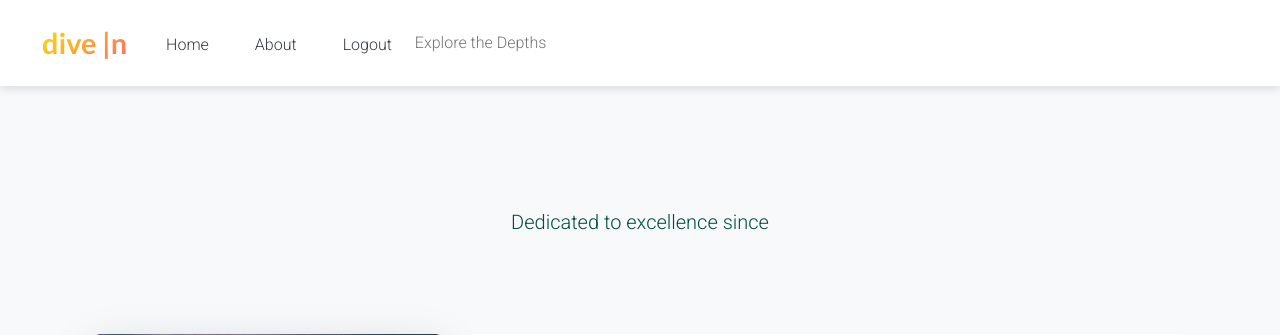
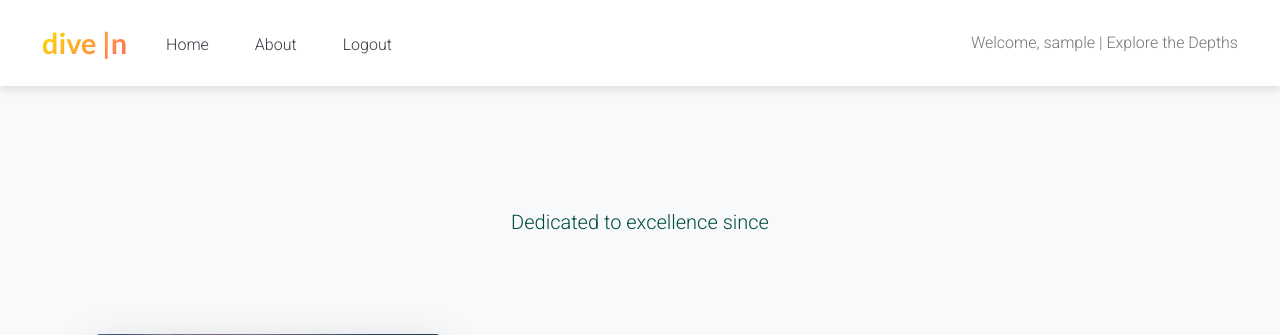
Before and after one commit to kimatron/dive-in, a Django app: page /about/ in a window 1280 px wide. Shown: the top 335 px of the page. Run offline with Django 4.2, Linux system fonts and the light colour scheme; the visitor is signed in with stand-in values (Sample User, id 1); data that the repository does not hold is empty; some libraries are stand-ins or nearby versions.

Commit message:
Add user login status to navbar :sparkle:

```diff
--- a/templates/base.html
+++ b/templates/base.html
@@ -37,7 +37,7 @@
             <span class="navbar-toggler-icon"></span>
         </button>
         <div class="collapse navbar-collapse" id="navbarNav">
-                <ul class="navbar-nav">
+            <ul class="navbar-nav me-auto">
                 <li class="nav-item">
                     <a class="nav-link {% if request.path == home_url %}active{% endif %}" href="{% url 'home' %}">Home</a>
                 </li>
@@ -57,12 +57,17 @@
                 </li>
                 {% endif %}
             </ul>
-                <span class="navbar-text">
-                    Explore the Depths
+            <span class="navbar-text ms-auto">
+                {% if user.is_authenticated %}
+                    Welcome, {{ user.username }} | Explore the Depths
+                {% else %}
+                    You are not logged in | Explore the Depths
+                {% endif %}
             </span>
         </div>
     </div>
 </nav>
+
 
     <!-- Notification Management -->
     <div class="container mt-3">
```
Lines whose indentation alone changed are shown as unchanged.
